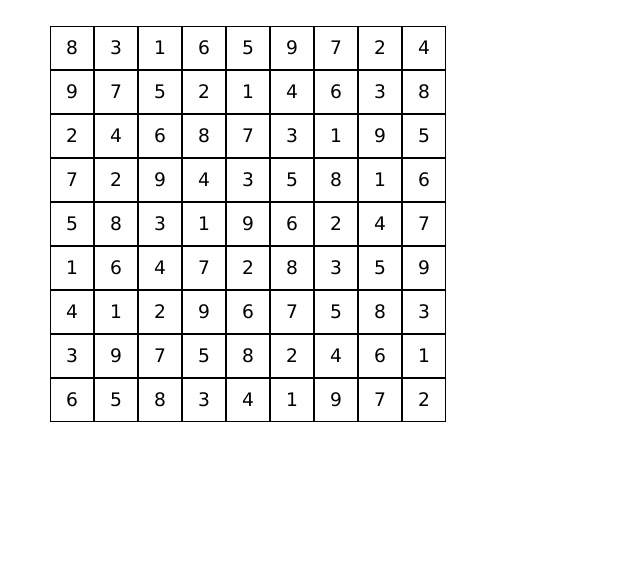
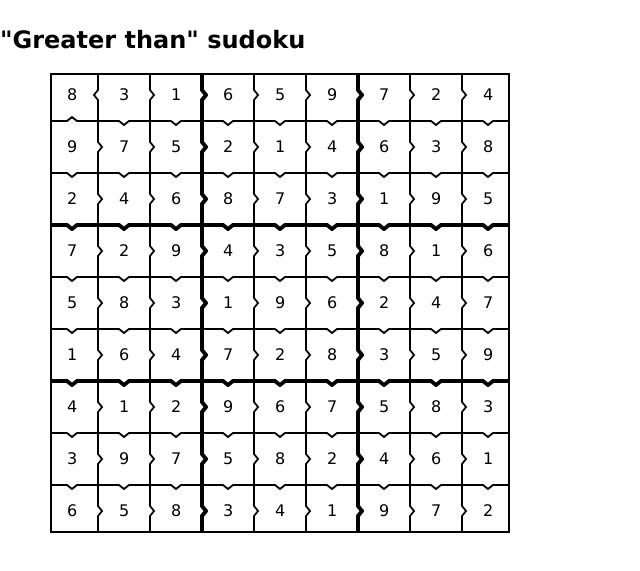
Before and after one commit to mattinordstrom/sudoku_generator, a plain HTML site: page index.html in a window 1280 px wide. Shown: the part 53-624 px from the top of the page, without its empty margins (0-640 px from the left). Drawn offline with nearby package versions, Linux system fonts and the light colour scheme.

Commit message:
Canvas stuff. Added cells, numbers, crosses and lines

```diff
--- a/index.html
+++ b/index.html
@@ -11,8 +11,8 @@
 <body onload="init()">
 <div id="container">
   <h1>Sudoku generator</h1>
+  <h2>"Greater than" sudoku</h2>
   <table class="sudokuContainer">
-
   </table>
 </div>
 </body>
--- a/src/maingame.js
+++ b/src/maingame.js
@@ -1,35 +1,164 @@
 var MainGame = function() {
+  this.NUMBER_OF_ROWS = 9;
+  this.NUMBER_OF_COLUMNS = 9;
+
+  this.VERTICAL_LINE_CANVAS_HEIGHT = 40;
+  this.VERTICAL_LINE_CANVAS_WIDTH = 12;
+
+  this.HORIZONTAL_LINE_CANVAS_HEIGHT = this.VERTICAL_LINE_CANVAS_WIDTH;
+  this.HORIZONTAL_LINE_CANVAS_WIDTH = this.VERTICAL_LINE_CANVAS_HEIGHT;
+
+  this.CROSS_CANVAS_HEIGHT_WIDTH = this.VERTICAL_LINE_CANVAS_WIDTH;
+
   this.greaterThanHandler;
 };
 
 MainGame.prototype.constructor = MainGame;
 
 MainGame.prototype.init = function() {
-  this.addCells();
+  this.addCellsWithNumbers(sudokuArray);
+  this.addLines();
+  this.addCrosses();
 
   this.greaterThanHandler = new GreaterThanHandler();
   this.greaterThanHandler.setUI();
 }
 
-MainGame.prototype.addCells = function(sudokuArray) {
+MainGame.prototype.addCellsWithNumbers = function(sudokuArray) {
 	var i,j;
-	for(i=0; i < 9; i++){
-    $('.sudokuContainer').append(
+	for(i=0; i < this.NUMBER_OF_ROWS; i++){
+    var containerElement = $('.sudokuContainer');
+    containerElement.append(
       '<tr id="row'+i+'"></tr>'
     );
 
-		for(j=0; j < 9; j++){
-			$('.sudokuContainer #row'+i).append(
-        '<td id="cell'+j+'"></td>'
+    if(i < (this.NUMBER_OF_ROWS - 1)){
+      containerElement.append(
+        '<tr id="lineRow'+i+'"></tr>'
       );
+    }
+
+		for(j=0; j < this.NUMBER_OF_COLUMNS; j++){
+      var rowElement = $('.sudokuContainer #row'+i);
+			rowElement.append(
+        '<td class="numberCell" id="cell'+j+'"></td>'
+      );
+
+      if(j < (this.NUMBER_OF_COLUMNS - 1)){
+        rowElement.append(
+          '<td id="canvasLineVertical"><canvas id="vertical_canvas'+i+'_'+j+'" height="'+this.VERTICAL_LINE_CANVAS_HEIGHT+'" width="'+this.VERTICAL_LINE_CANVAS_WIDTH+'"></canvas></td>'
+        );
+      }
+
+      var lineRowElement = $('.sudokuContainer #lineRow'+i);
+      lineRowElement.append(
+        '<td id="canvasLineHorizontal"><canvas id="horizontal_canvas'+i+'_'+j+'" height="'+this.HORIZONTAL_LINE_CANVAS_HEIGHT+'" width="'+this.HORIZONTAL_LINE_CANVAS_WIDTH+'"></canvas></td>'
+      );
+      if(j < (this.NUMBER_OF_COLUMNS - 1)){
+        lineRowElement.append(
+          '<td><canvas id="cross'+i+'_'+j+'" height="'+this.CROSS_CANVAS_HEIGHT_WIDTH+'" width="'+this.CROSS_CANVAS_HEIGHT_WIDTH+'"></canvas></td>'
+        );
+      }
 		}
 	}
 }
 
+MainGame.prototype.addLines = function() {
+  this.addVerticalLines();
+  this.addHorizontalLines();
+
+}
+
+MainGame.prototype.addVerticalLines = function() {
+  var i,j;
+	for(i=0; i < this.NUMBER_OF_ROWS; i++){
+		for(j=0; j < this.NUMBER_OF_COLUMNS-1; j++){
+      var c = document.getElementById("vertical_canvas"+i+"_"+j);
+      var ctx = c.getContext("2d");
+      ctx.beginPath();
+      ctx.moveTo(6,0);
+      ctx.lineTo(6,15);
+      if(i == 0 && j == 0){ //TODO: If adjacent is greater than current
+        ctx.lineTo(2,20);
+      } else {
+        ctx.lineTo(10,20);
+      }
+      ctx.lineTo(6,25);
+      ctx.lineTo(6,40);
+      if(j == 2 || j == 5){
+        ctx.lineWidth = 4;
+      } else {
+        ctx.lineWidth = 2;
+      }
+      ctx.stroke();
+    }
+  }
+}
+
+MainGame.prototype.addHorizontalLines = function() {
+  var i,j;
+	for(i=0; i < this.NUMBER_OF_ROWS-1; i++){
+		for(j=0; j < this.NUMBER_OF_COLUMNS; j++){
+      var c = document.getElementById("horizontal_canvas"+i+"_"+j);
+      var ctx = c.getContext("2d");
+      ctx.beginPath();
+      ctx.moveTo(0,6);
+      ctx.lineTo(15,6);
+      if(i == 0 && j == 0){ //TODO: If adjacent is greater than current
+        ctx.lineTo(20,2);
+      } else {
+        ctx.lineTo(20,10);
+      }
+      ctx.lineTo(25,6);
+      ctx.lineTo(40,6);
+      if(i == 2 || i == 5){
+        ctx.lineWidth = 4;
+      } else {
+        ctx.lineWidth = 2;
+      }
+      ctx.stroke();
+    }
+  }
+}
+
+MainGame.prototype.addCrosses = function() {
+  var i,j;
+	for(i=0; i < this.NUMBER_OF_ROWS-1; i++){
+		for(j=0; j < this.NUMBER_OF_COLUMNS-1; j++){
+      var c = document.getElementById("cross"+i+"_"+j);
+      var ctx = c.getContext("2d");
+      ctx.beginPath();
+      ctx.moveTo(6,0);
+      ctx.lineTo(6,12);
+
+      if(j == 2 || j == 5){
+        ctx.lineWidth = 4;
+      } else {
+        ctx.lineWidth = 2;
+      }
+
+      ctx.stroke();
+
+      ctx.beginPath();
+      ctx.moveTo(0,6);
+      ctx.lineTo(12,6);
+
+      if(i == 2 || i == 5){
+        ctx.lineWidth = 4;
+      } else {
+        ctx.lineWidth = 2;
+      }
+
+      ctx.stroke();
+		}
+	}
+
+}
+
 MainGame.prototype.showAllNumbers = function(sudokuArray) {
 	var i,j;
-	for(i=0; i < 9; i++){
-		for(j=0; j < 9; j++){
+	for(i=0; i < this.NUMBER_OF_ROWS; i++){
+		for(j=0; j < this.NUMBER_OF_COLUMNS; j++){
 			$('#row' + i +' #cell'+j).text(sudokuArray[(i*9)+j]);
 		}
 	}
@@ -37,8 +166,8 @@ MainGame.prototype.showAllNumbers = function(sudokuArray) {
 
 MainGame.prototype.hideAllNumbers = function() {
 	var i,j;
-	for(i=0; i < 9; i++){
-		for(j=0; j < 9; j++){
+	for(i=0; i < this.NUMBER_OF_ROWS; i++){
+		for(j=0; j < this.NUMBER_OF_COLUMNS; j++){
 			$('#row' + i +' #cell'+j).text('');
 		}
 	}
--- a/style.css
+++ b/style.css
@@ -5,7 +5,6 @@ body {
     margin: 0px;
     padding: 0px;
     font-family: "Verdana";
-    font-size: 14pt;
 }
 
 h1 {
@@ -15,13 +14,34 @@ h1 {
 }
 
 .sudokuContainer {
+  border: 2px solid;
   margin-left: 50px;
   border-spacing: 0px;
+  padding: 0px;
+}
+
+.sudokuContainer tr{
+  line-height: 0px;
 }
 
 .sudokuContainer td{
-  border: 1px solid;
+  padding: 0px;
+}
+
+.numberCell{
   width: 40px;
   height: 40px;
   text-align: center;
 }
+
+#canvasLineVertical {
+  height:40px;
+  width: 12px;
+  padding: 0px;
+}
+
+#canvasLineHorizontal {
+  height:12px;
+  width:40px;
+  padding: 0px;
+}
```
